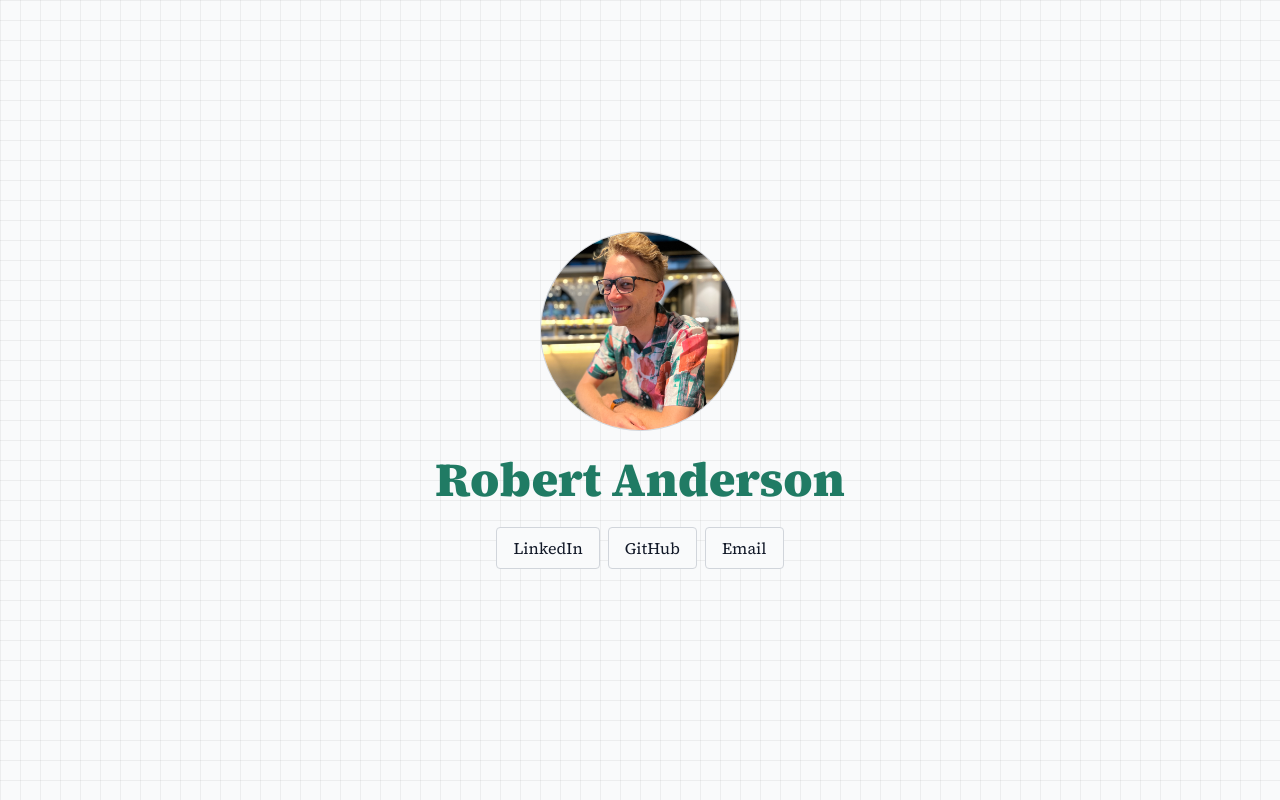
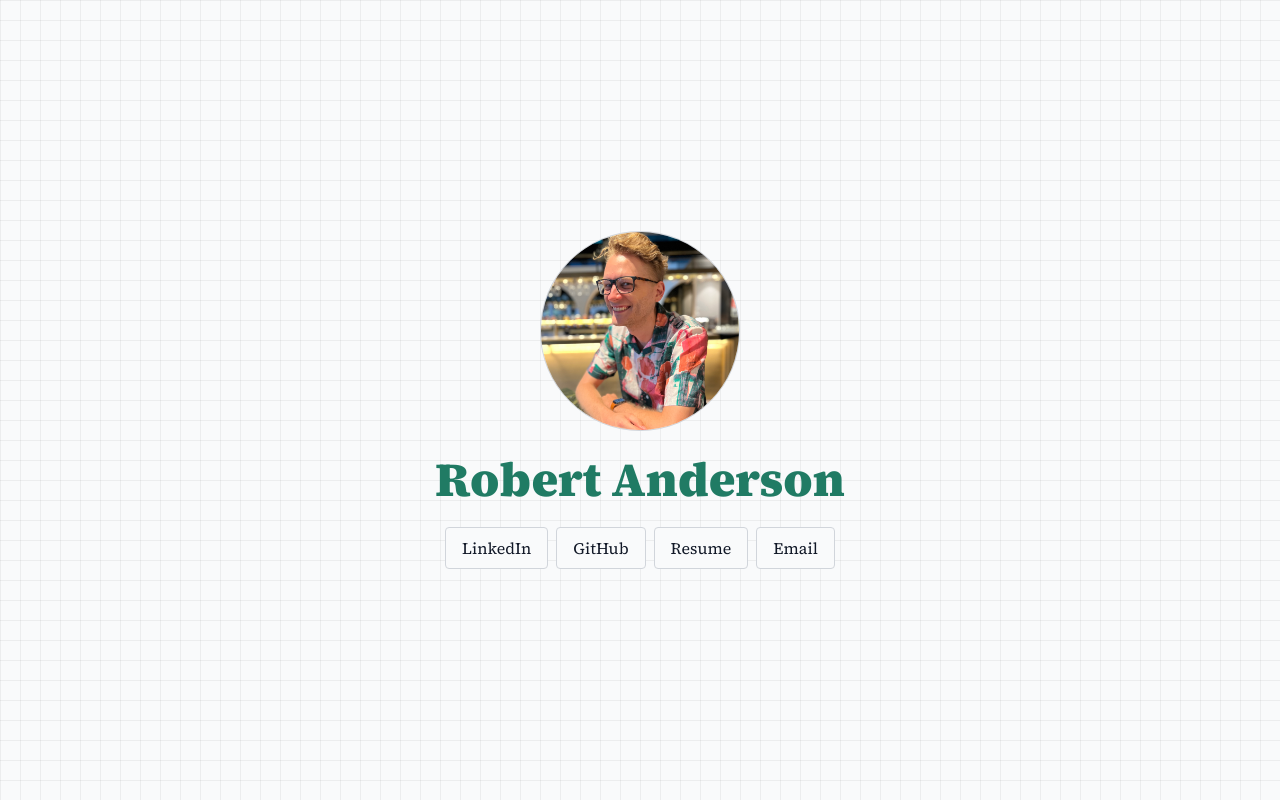
Before and after one commit to noisysocks/robertanderson.xyz, a Next.js app: page / in a window 1280 px wide. Built offline with nearby package versions, Linux system fonts and the light colour scheme.

Commit message:
Add link to resume

```diff
--- a/src/app/page.tsx
+++ b/src/app/page.tsx
@@ -26,6 +26,12 @@ export default function Home() {
           GitHub
         </a>
         <a
+          href="/resume.html"
+          className="px-4 py-2 bg-bg border border-border rounded hover:text-accent hover:border-accent transition-colors"
+        >
+          Resume
+        </a>
+        <a
           href="mailto:robert@robertanderson.xyz"
           className="px-4 py-2 bg-bg border border-border rounded hover:text-accent hover:border-accent transition-colors"
         >
```
